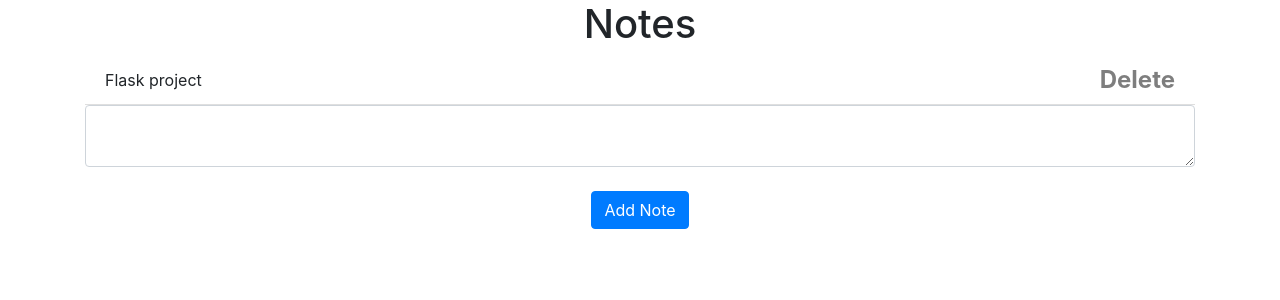
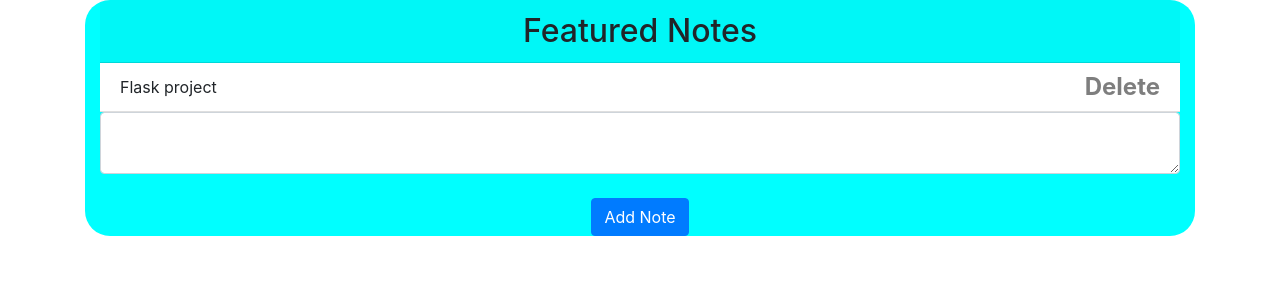
Before and after one commit to patrickrop-cloud/My-Notes-App, a Flask app: page / in a window 1280 px wide. Shown: the part 56-356 px from the top of the page. Run offline with Flask 2, Linux system fonts and the light colour scheme; a user stored in the database is signed in; data comes from the database, SQL or seed files in the repository; both versions use the stored data as it was after the commit; some libraries are stand-ins or nearby versions.

Commit message:
add styling to notes page

```diff
--- a/app/templates/home.html
+++ b/app/templates/home.html
@@ -1,6 +1,12 @@
-{% extends "base.html" %} {% block title %}Home{% endblock %} {% block content
-  %}
-  <h1 align="center">Notes</h1>
+{% extends "base.html" %} {% block title %}
+Home
+{% endblock %}
+{% block content%}
+
+  <div class="container" style="background-color: aqua; border-radius: 25px; ">
+    <!-- <div class="card"> -->
+      <h2 class="card-header" style="text-align: center;">Featured Notes</h2>
+      <!-- </div> -->
     <ul class="list-group list-group-flush" id="notes">
       {% for note in user.notes %}
       <li class="list-group-item">
@@ -18,4 +24,9 @@
         <button type="submit" class="btn btn-primary">Add Note</button>
       </div>
     </form>
+
+  </div>
+
+  <!-- <h1 align="center">My Notes</h1> -->
+
   {% endblock %}
```
Also changed, not shown: app/database.db. Lines whose indentation alone changed are shown as unchanged.
